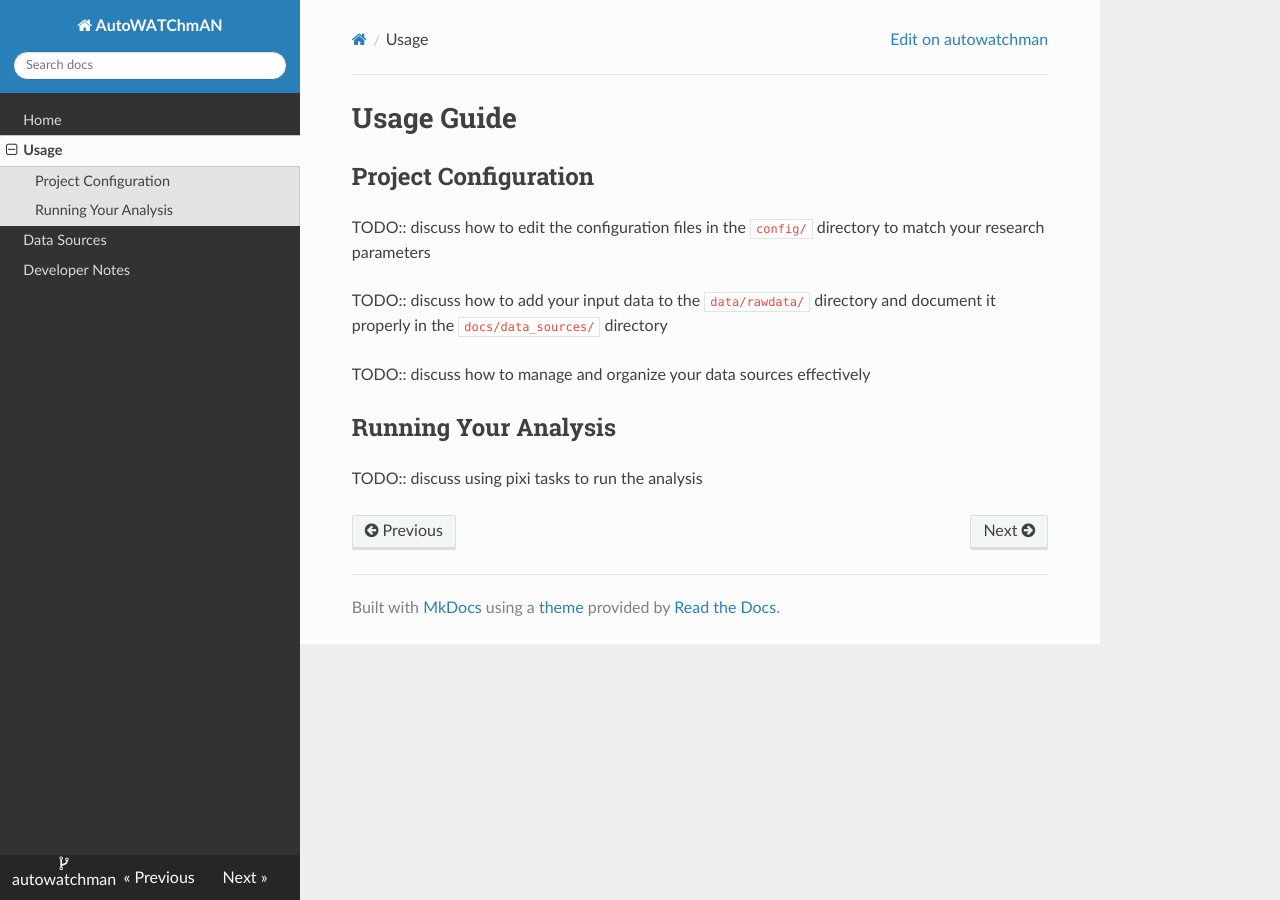
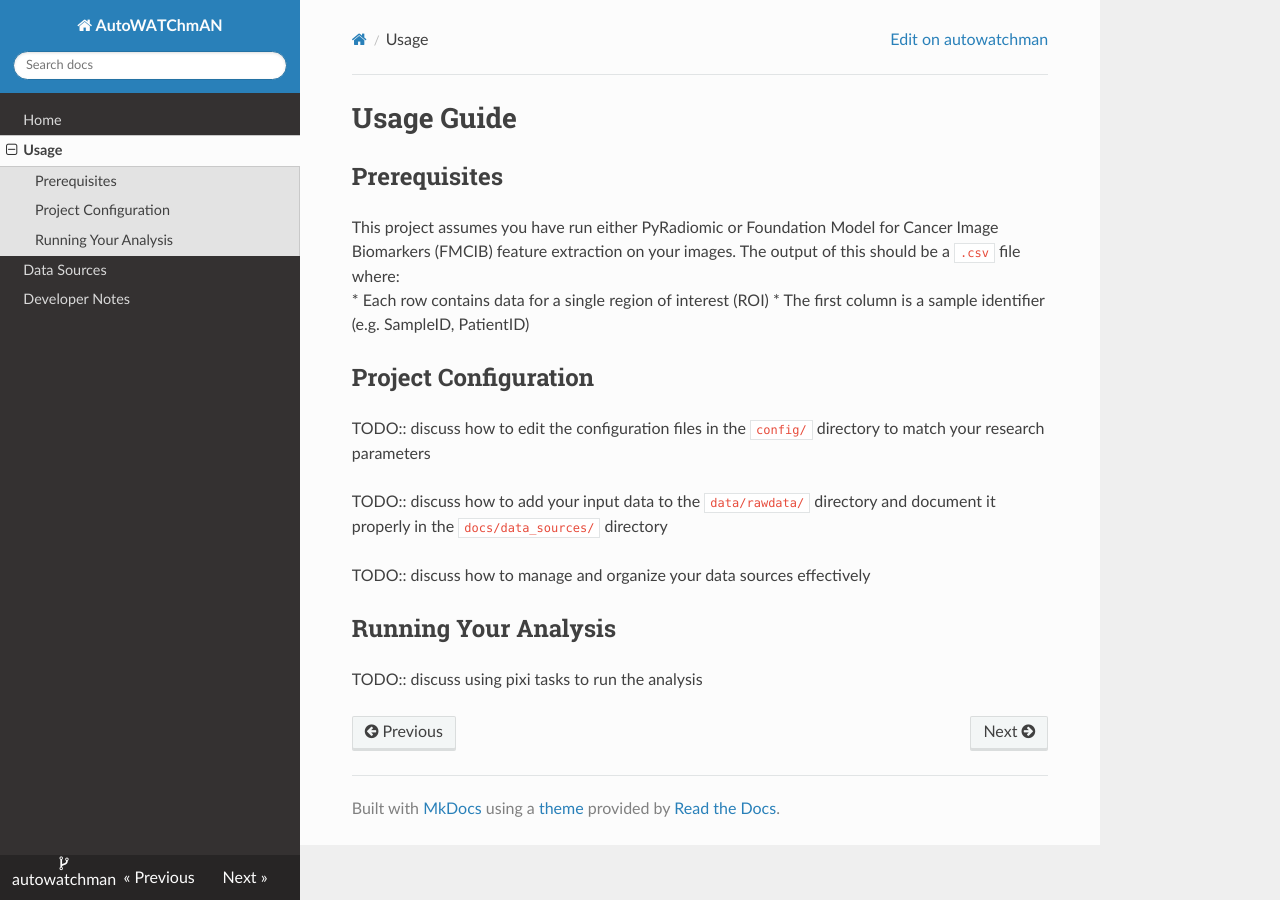
Before and after one commit to bhklab/autowatchman, an MkDocs documentation site: the page built from docs/usage.md, in a window 1280 px wide. Built offline with MkDocs 1.6.1, drawn with Linux system fonts in a browser that asks for light colours; nearby versions of some CDN libraries.

Commit message:
docs: add prerequisites to usage

```diff
--- a/docs/usage.md
+++ b/docs/usage.md
@@ -1,4 +1,9 @@
 # Usage Guide
+
+## Prerequisites
+This project assumes you have run either PyRadiomic or Foundation Model for Cancer Image Biomarkers (FMCIB) feature extraction on your images. The output of this should be a `.csv` file where:
+* Each row contains data for a single region of interest (ROI)
+* The first column is a sample identifier (e.g. SampleID, PatientID)
 
 ## Project Configuration
 
```
